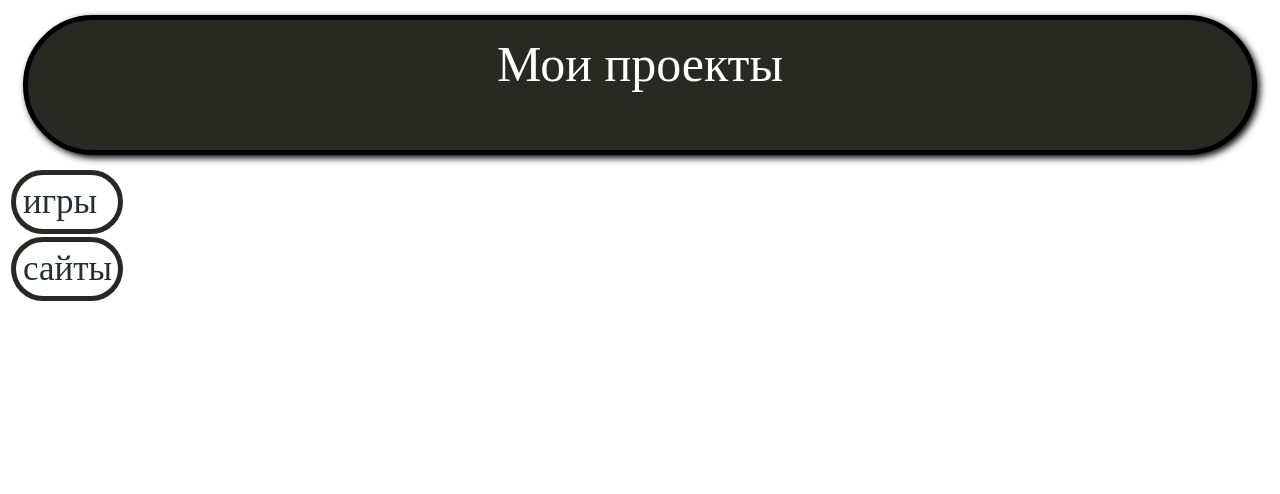
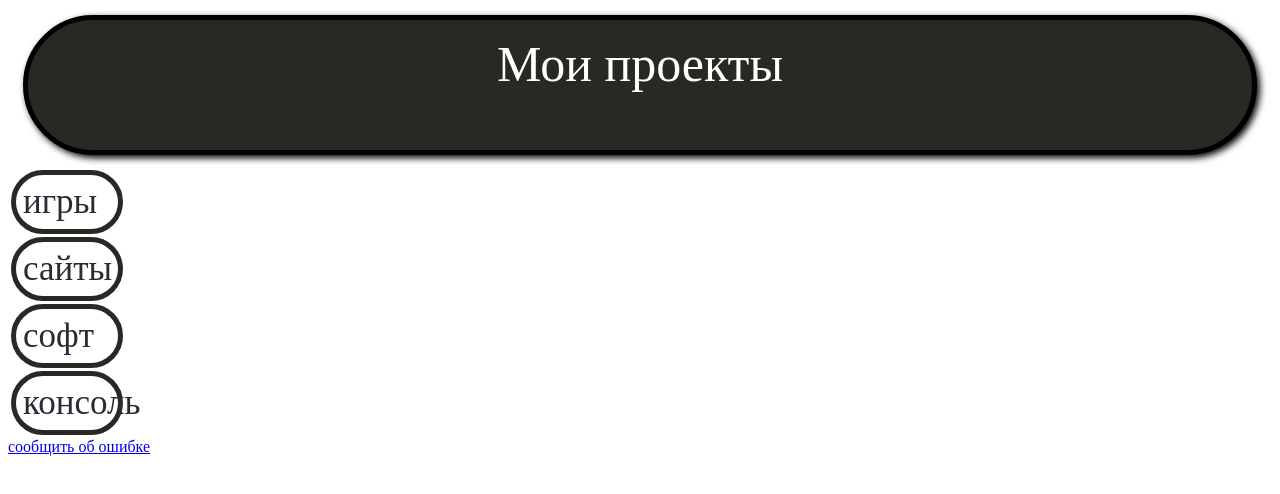
Before and after one commit to Potriashka/front-end, a plain HTML site: page index.html in a window 1280 px wide. Drawn offline with Linux system fonts and the light colour scheme.

Commit message:
Update index.html

```diff
--- a/index.html
+++ b/index.html
@@ -9,6 +9,9 @@
 	<body>
 		<div id="myp">Мои проекты</div>
 		<div class="but" id="gam">игры</div>
-		<div class="but"  id="sit">сайты</div>
+		<div class="but" id="sit">сайты</div>
+		<div class="but" id="sof">софт</div>
+		<div class="but" id="con">консоль</div>
+		<a href="https://vk.com/potriashka" id="tec">coобщить об ошибке</a>
 	</body>
 </html>
```
